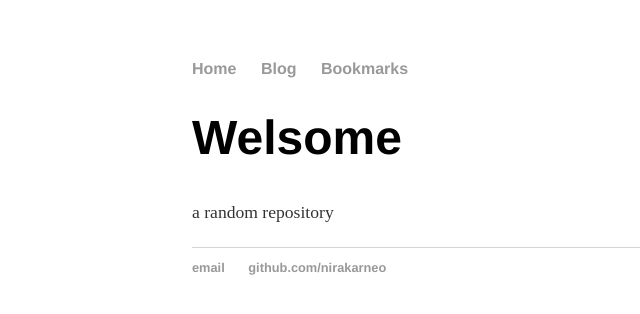
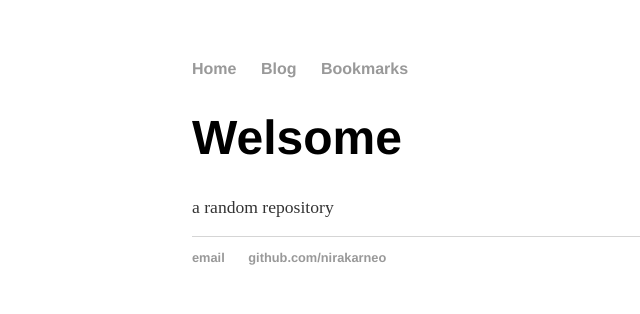
Before and after one commit to nirakarneo/nirakarneo.github.io, a Jekyll site: the page built from index.html, in a window 1280 px wide. Shown: the top 314 px of the page, without its empty margins (0-640 px from the left). Built offline with Jekyll 4.4.1, drawn with Linux system fonts in a browser that asks for light colours.

Commit message:
Update main.css

```diff
--- a/css/main.css
+++ b/css/main.css
@@ -25,9 +25,9 @@ h1 {
     font-family:'Helvetica', 'Arial', 'Sans-Serif';
 }
 p {
-    align: "justify";
+    align: 'justify';
     font-size: 1.1em;
-    line-height: 1.8em;
+    line-height: 1.2em;
     color: #333;
 }
 footer {
```
